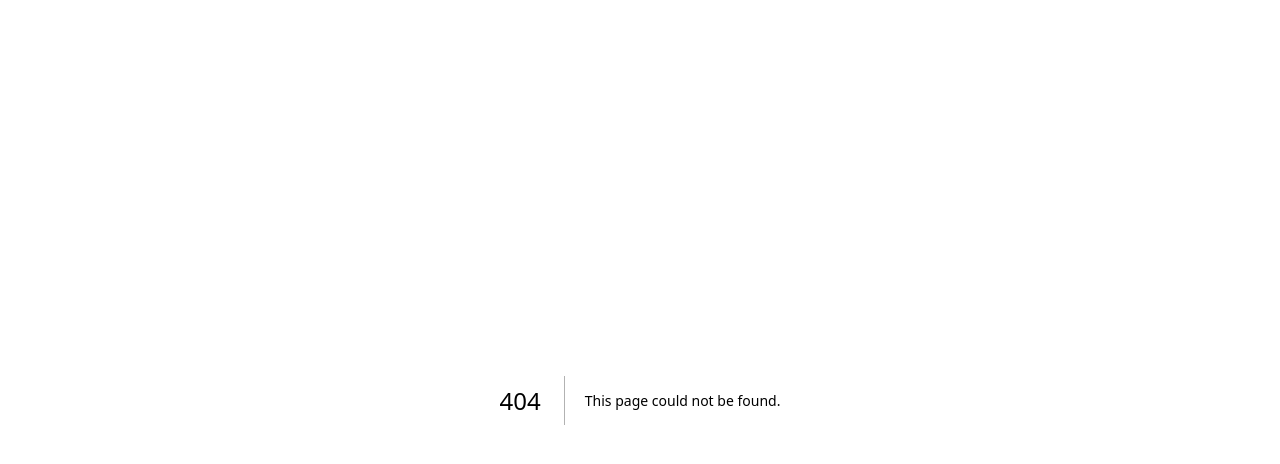
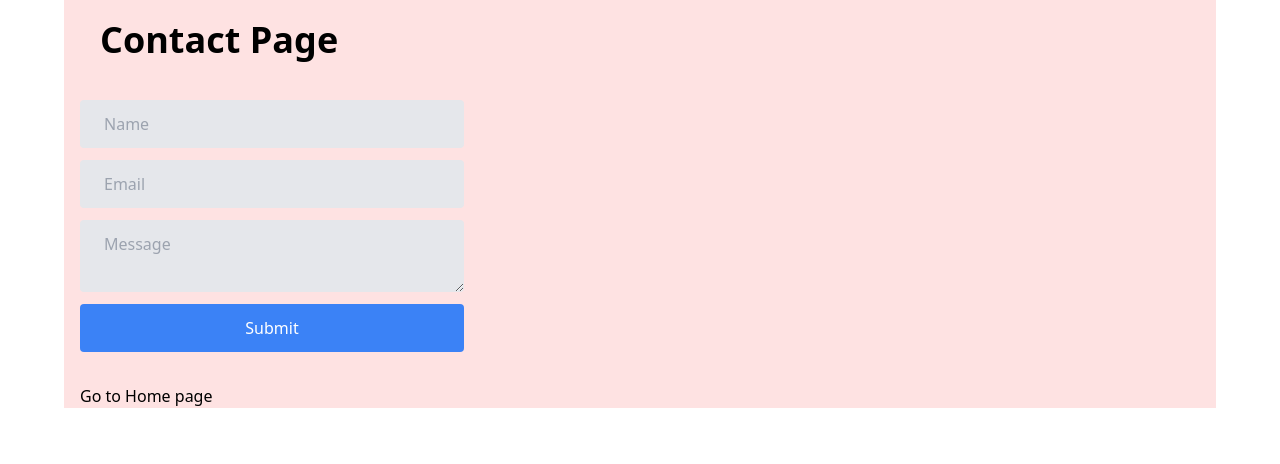
Before and after one commit to Simeonov11/skillcity-mp, a Next.js app: page /contact in a window 1280 px wide. Before the commit this address had no page. Shown: the top 464 px of the page. Built offline with nearby package versions, Linux system fonts and the light colour scheme.

Commit message:
Added contact page with contact form  that submits to database

```diff
--- /dev/null
+++ b/pages/api/contact.js
@@ -0,0 +1,14 @@
+import sql from "@/utils/postgres";
+
+export default async function handle(req, res) {
+    const { name, email, message } = req.query;
+
+    const response = await sql`
+        INSERT INTO contact_messages
+            (name, email, message)
+        VALUES
+            (${name}, ${email}, ${message});
+    `;
+
+    res.json({ message: "Success"});
+}
--- /dev/null
+++ b/pages/contact.js
@@ -0,0 +1,82 @@
+import Footer from "@/components/shared/footer/footer";
+import Header from "@/components/shared/header";
+import Content from "@/components/shared/header/content";
+import { useState } from "react";
+
+export default function Contact () {
+    const [name, setName] = useState("");
+    const [email, setEmail] = useState("");
+    const [message, setMessage] = useState("");
+    const [showSuccess, setShowSuccess] = useState(false);
+
+    const handleChangeName = (event) => {
+        const name = event.target.value;
+        setName(name);
+    }
+
+    const handleChangeEmail = (event) => {
+        const email = event.target.value;
+        setEmail(email);
+    }
+
+    const handleChangeMessage = (event) => {
+        const message = event.target.value;
+        setMessage(message);
+    }
+
+    const handleSubmit = async (event) => {
+        const response = await fetch(`/api/contact?name=${name}&email=${email}&message=${message}`);
+        const data = await response.json();
+
+        setName("");
+        setEmail("");
+        setMessage("");
+        setShowSuccess(true);
+    }
+
+    return(
+        <div className="w-full bg-red-100  w-full max-w-6xl mx-auto px-4">
+            <Header name="Contact"/>
+            <Content>
+                <form className="flex flex-col space-y-3">
+                    <input
+                        placeholder="Name"
+                        className="bg-gray-200 py-3 px-6 rounded w-96"
+                        value={name}
+                        onChange={handleChangeName}
+                    />
+                    <input
+                        placeholder="Email"
+                        className="bg-gray-200 py-3 px-6 rounded w-96"
+                        value={email}
+                        onChange={handleChangeEmail}
+                    />
+                    <textarea
+                        placeholder="Message"
+                        className="bg-gray-200 py-3 px-6 rounded w-96"
+                        value={message}
+                        onChange={handleChangeMessage}
+
+                    />
+                    <button
+                        className="bg-blue-500 py-3 px-6 w-96 rounded text-white"
+                        onClick={handleSubmit}
+                        type="button"
+                    >
+                        Submit
+                    </button>
+
+                    {showSuccess === true ?
+                        (<p className="text-green-500 w-96">
+                            Your Message was sent!
+                        </p>)
+                    :
+                        (null)
+                    }
+
+                </form>
+            </Content>
+            <Footer title="Home" href="/"></Footer>
+        </div>
+    )
+}
```
